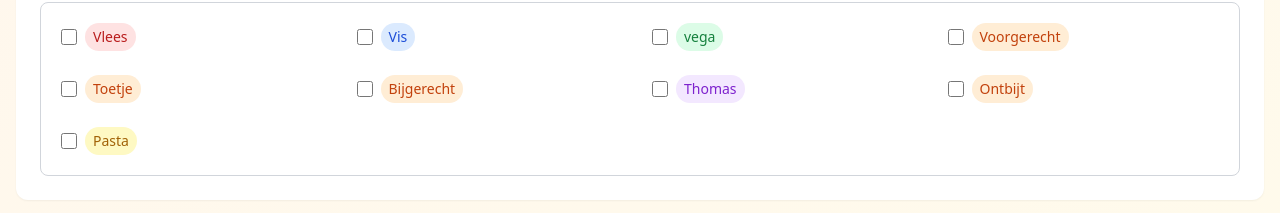
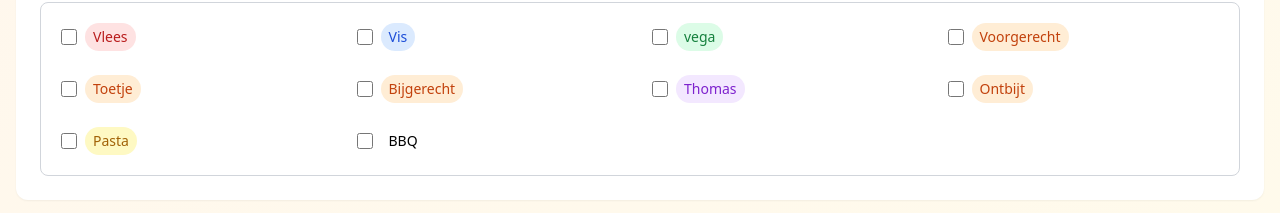
Before and after one commit to windjimmy-hash/recepten-app-v2, a React (Vite) app: page / in a window 1280 px wide. Shown: the part 205-418 px from the top of the page. Built offline with nearby package versions, Linux system fonts and the light colour scheme.

Commit message:
Update App.jsx

```diff
--- a/src/App.jsx
+++ b/src/App.jsx
@@ -37,7 +37,7 @@ function App() {
     }
   };
 
-  const categories = ['Vlees', 'Vis', 'vega', 'Voorgerecht', 'Toetje', 'Bijgerecht', 'Thomas', 'Ontbijt', 'Pasta'];
+  const categories = ['Vlees', 'Vis', 'vega', 'Voorgerecht', 'Toetje', 'Bijgerecht', 'Thomas', 'Ontbijt', 'Pasta', 'BBQ'];
 
   const getCategoryColor = (cat) => {
     switch(cat) {
@@ -46,6 +46,7 @@ function App() {
       case 'vega': return 'bg-green-100 text-green-700';
       case 'Thomas': return 'bg-purple-100 text-purple-700';
       case 'Pasta': return 'bg-yellow-100 text-yellow-700';
+      case 'BBQ': return 'bg-brown-100 text-brown-700';
       default: return 'bg-orange-100 text-orange-700';
     }
   };
```
